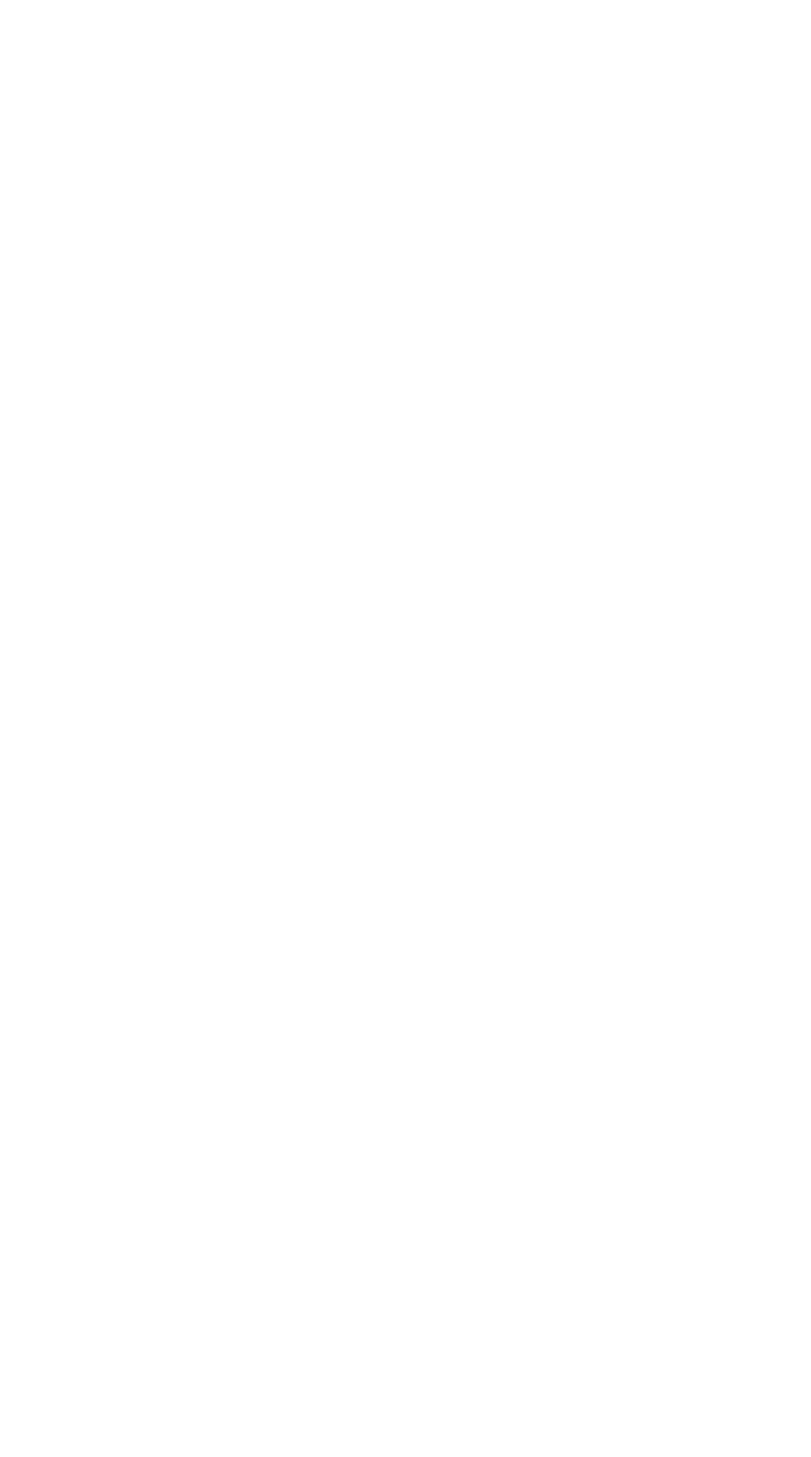
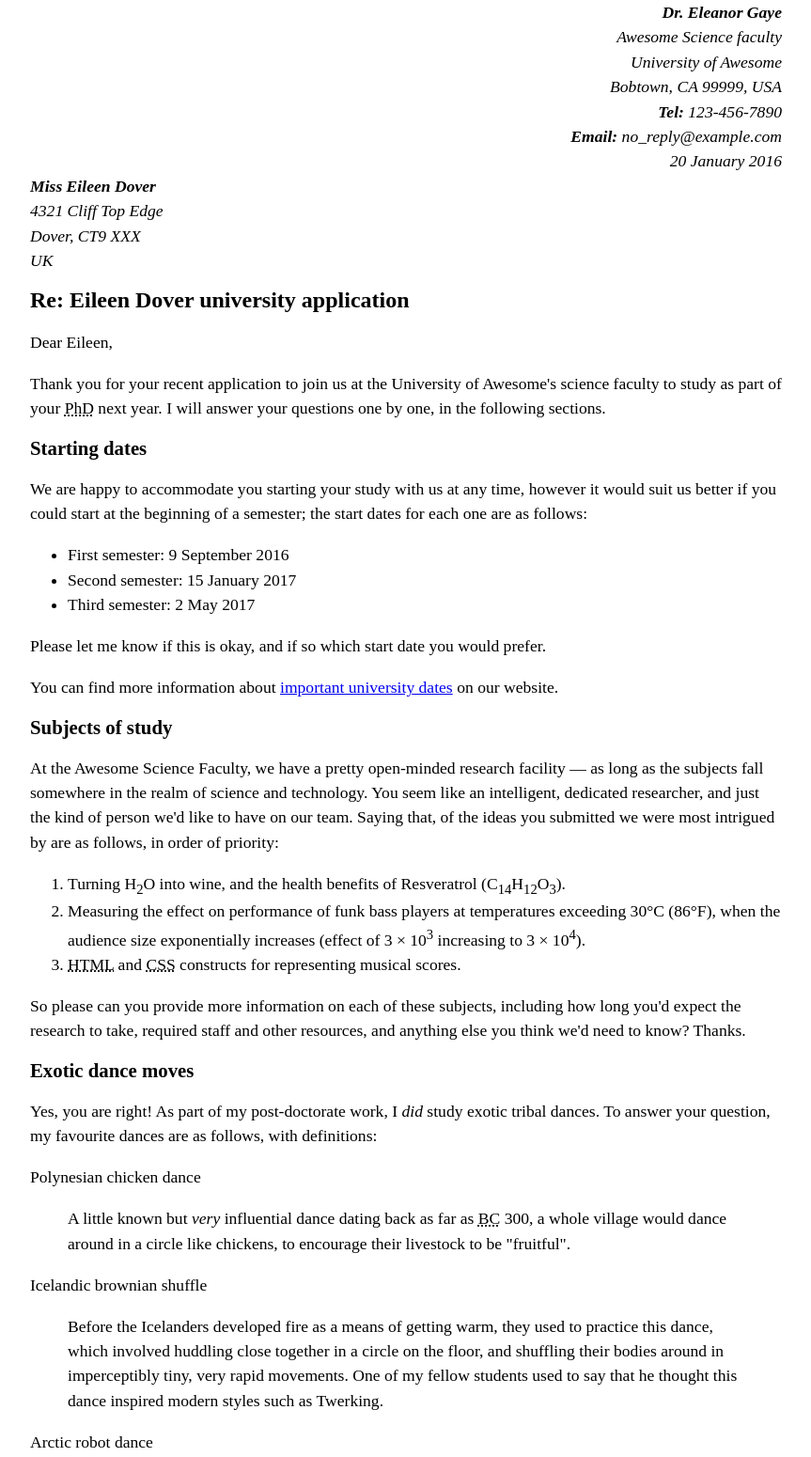
Before and after one commit to presleyroldan/lab2, a website: page index.html in a window 1280 px wide. Shown: the top 1550 px of the page at 94% size, without its empty margins (208-1071 px from the left). Before the commit the page ends 800 px from the top, so only its background shows below. Drawn offline with Linux system fonts and the light colour scheme.

Commit message:
finished

```diff
--- a/index.html
+++ b/index.html
@@ -1,17 +1,105 @@
-<!doctype html>
-<html>
+<!DOCTYPE html>
+<html lang="en">
+<head>
+    <meta charset="UTF-8">
+    <meta name="viewport" content="width=device-width, initial-scale=1.0">
+    <meta name="author" content="Dr. Eleanor Gaye">
+    <title>University Application Letter</title>
+    <style>
+        body {
+          max-width: 800px;
+          margin: 0 auto;
+        }
 
-<head>
-  <meta charset="utf-8">
-  <title>Letter Example</title>
-  <meta name="description" content="">
-  <meta name="viewport" content="width=device-width, initial-scale=1">
-  <link rel="stylesheet" href="css/style.css">
-  <link rel="shortcut icon" href="img/favicon.ico">
+        .sender-column {
+          text-align: right;
+        }
+
+        h1 {
+          font-size: 1.5em;
+        }
+
+        h2 {
+          font-size: 1.3em;
+        }
+
+        p,ul,ol,dl,address {
+          font-size: 1.1em;
+        }
+
+        p, li, dd, dt, address {
+          line-height: 1.5;
+        }
+    </style>
 </head>
+<body>
+    <address class="sender-column">
+        <strong>Dr. Eleanor Gaye</strong><br>
+        Awesome Science faculty<br>
+        University of Awesome<br>
+        Bobtown, CA 99999, USA<br>
+        <strong>Tel:</strong> 123-456-7890<br>
+        <strong>Email:</strong> no_reply@example.com<br>
+        <time datetime="2016-01-20">20 January 2016</time>
+    </address>
 
-<body>
+    <address>
+        <strong>Miss Eileen Dover</strong><br>
+        4321 Cliff Top Edge<br>
+        Dover, CT9 XXX<br>
+        UK
+    </address>
 
+    <h1>Re: Eileen Dover university application</h1>
+
+    <p>Dear Eileen,</p>
+
+    <p>Thank you for your recent application to join us at the University of Awesome's science faculty to study as part of your <abbr title="Doctor of Philosophy">PhD</abbr> next year. I will answer your questions one by one, in the following sections.</p>
+
+    <h2>Starting dates</h2>
+    <p>We are happy to accommodate you starting your study with us at any time, however it would suit us better if you could start at the beginning of a semester; the start dates for each one are as follows:</p>
+    <ul>
+        <li>First semester: <time datetime="2016-09-09">9 September 2016</time></li>
+        <li>Second semester: <time datetime="2017-01-15">15 January 2017</time></li>
+        <li>Third semester: <time datetime="2017-05-02">2 May 2017</time></li>
+    </ul>
+    <p>Please let me know if this is okay, and if so which start date you would prefer.</p>
+    <p>You can find more information about <a href="http://example.com" title="University dates">important university dates</a> on our website.</p>
+
+    <h2>Subjects of study</h2>
+    <p>At the Awesome Science Faculty, we have a pretty open-minded research facility — as long as the subjects fall somewhere in the realm of science and technology. You seem like an intelligent, dedicated researcher, and just the kind of person we'd like to have on our team. Saying that, of the ideas you submitted we were most intrigued by are as follows, in order of priority:</p>
+    <ol>
+        <li>Turning H<sub>2</sub>O into wine, and the health benefits of Resveratrol (C<sub>14</sub>H<sub>12</sub>O<sub>3</sub>).</li>
+        <li>Measuring the effect on performance of funk bass players at temperatures exceeding 30°C (86°F), when the audience size exponentially increases (effect of 3 × 10<sup>3</sup> increasing to 3 × 10<sup>4</sup>).</li>
+        <li> <abbr title="HyperText Markup Language">HTML</abbr> and <abbr title="Cascading Style Sheets"> CSS</abbr> constructs for representing musical scores.</li>
+    </ol>
+
+    <p>So please can you provide more information on each of these subjects, including how long you'd expect the research to take, required staff and other resources, and anything else you think we'd need to know? Thanks.
+    </p>
+
+    <h2>Exotic dance moves</h2>
+    <p>Yes, you are right! As part of my post-doctorate work, I <em>did</em> study exotic tribal dances. To answer your question, my favourite dances are as follows, with definitions:</p>
+
+    <p>Polynesian chicken dance</p>
+      <blockquote>
+        <p>A little known but <em>very</em> influential dance dating back as far as <abbr title="Before Christ">BC</abbr> 300, a whole village would dance around in a circle like chickens, to encourage their livestock to be "fruitful".</p>
+      </blockquote>
+    <p>Icelandic brownian shuffle</p>
+      <blockquote>
+        <p>Before the Icelanders developed fire as a means of getting warm, they used to practice this dance, which involved huddling close together in a circle on the floor, and shuffling their bodies around in imperceptibly tiny, very rapid movements. One of my fellow students used to say that he thought this dance inspired modern styles such as Twerking.</p>
+      </blockquote>
+    <p>Arctic robot dance</p>
+      <blockquote>
+        <p>An interesting example of historic misinformation, English explorers in the 1960s believed to have discovered a new dance style characterised by "robotic", stilted movements, being practiced by inhabitants of Northern Alaska and Canada. Later on however it was discovered that they were just moving like this because they were really cold.</p>
+      </blockquote>
+    <p>For more of my research, see my <a href="http://example.com" title="Exotic Dance Research">exotic dance research page</a>.</p>
+
+    <p>Yours sincerely,</p>
+    <p>Dr Eleanor Gaye</p>
+
+    <blockquote>
+        <p>University of Awesome motto: “Be awesome to each other.”
+        <cite>— <abbr title="Esquire">Esq.</abbr> The memoirs of Bill S Preston</cite></p>
+    </blockquote>
 </body>
-
 </html>
```
